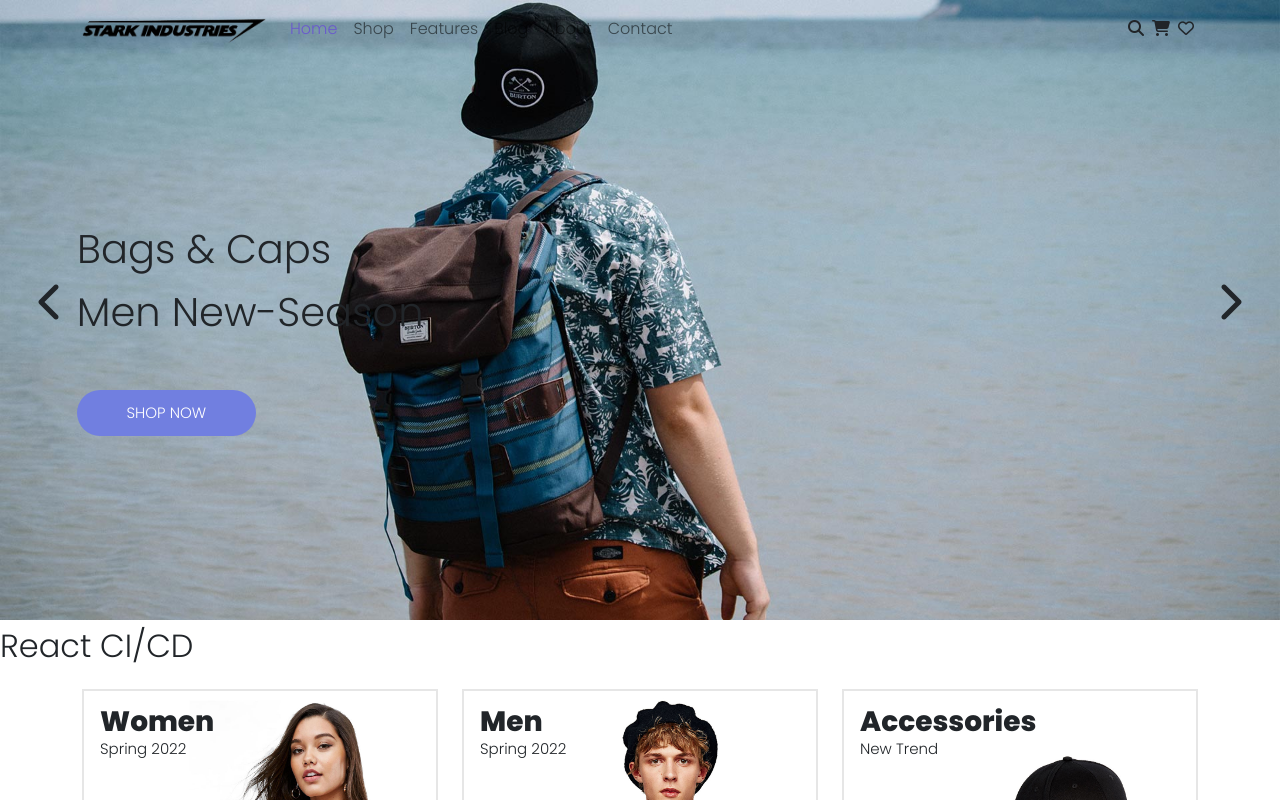
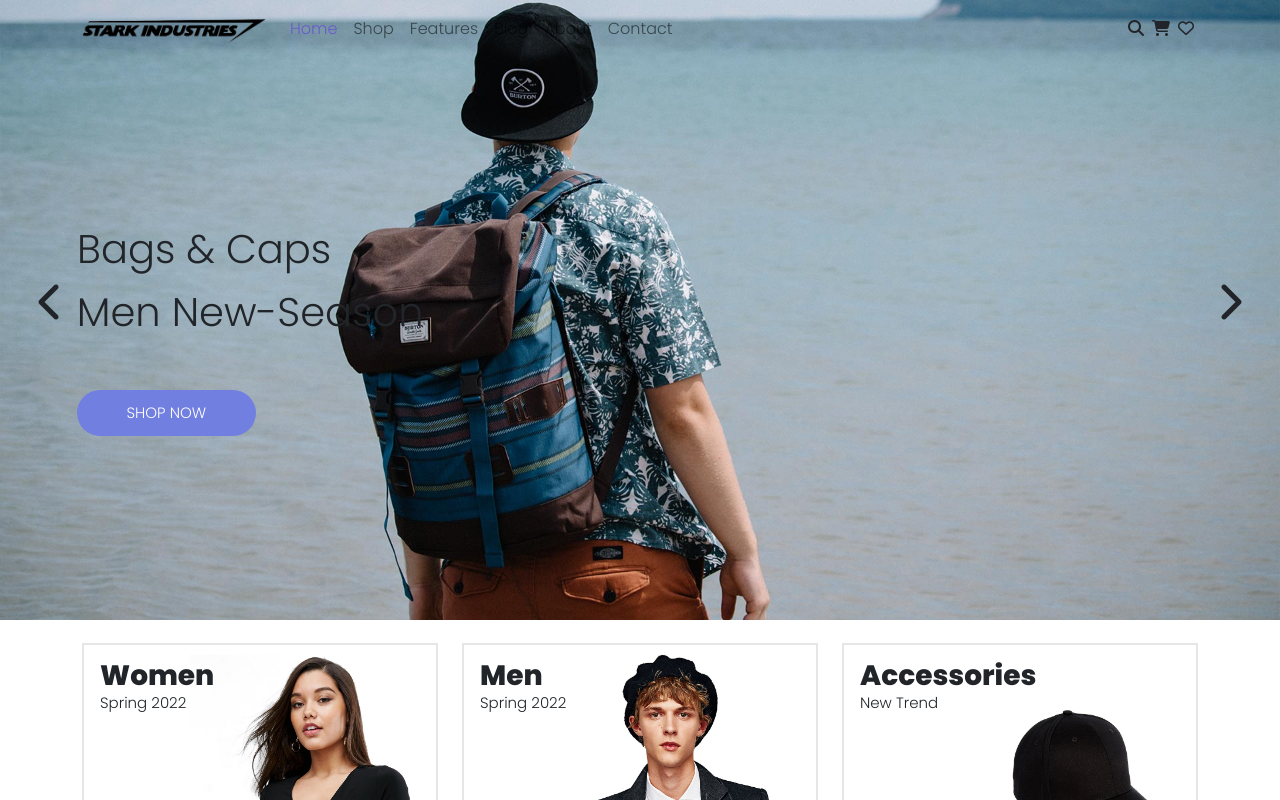
Before and after one commit to MadhavPatel1810/reactjs-ecom-github-actions, a React (Create React App) app: page / in a window 1280 px wide. Shown: the top 800 px of the page. Built offline with nearby package versions, Linux system fonts and the light colour scheme; a web font is replaced by a local one.

Commit message:
Upload Final commit on 08-09-2022

```diff
--- a/src/Components/modules/Home/index.js
+++ b/src/Components/modules/Home/index.js
@@ -7,7 +7,6 @@ export const Home = () => {
   return (
     <div className="container-fluid p-0 mx-50">
       <ProductSlider home="home" />
-      <h2>React CI/CD</h2>
       <ProductTypes card="card" />
       <Products />
     </div>
```
